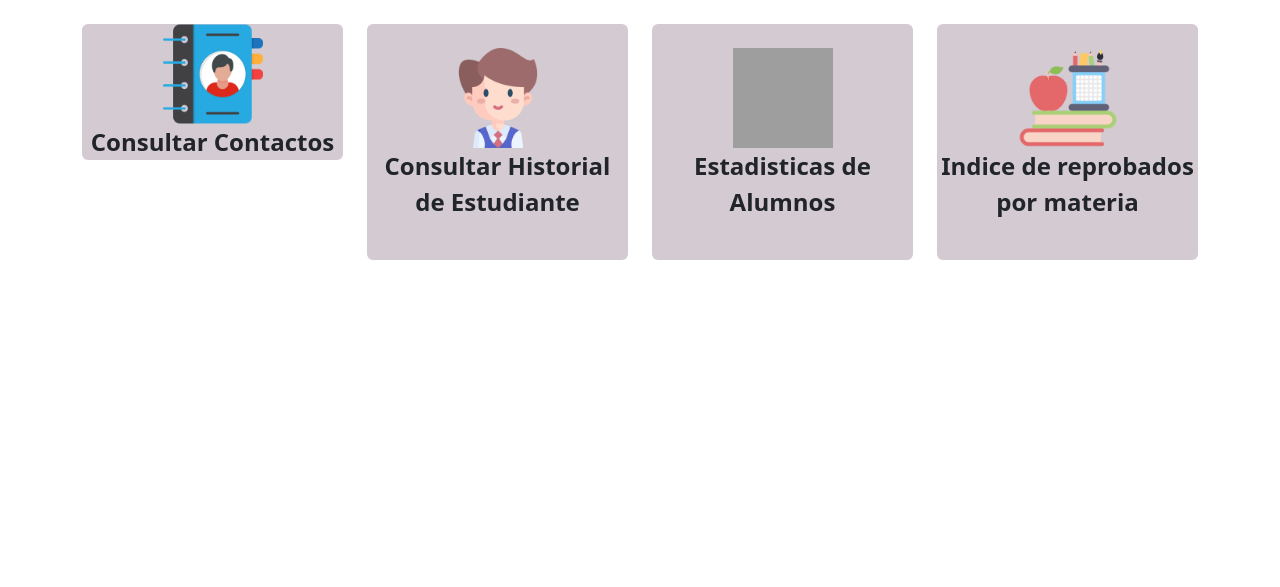
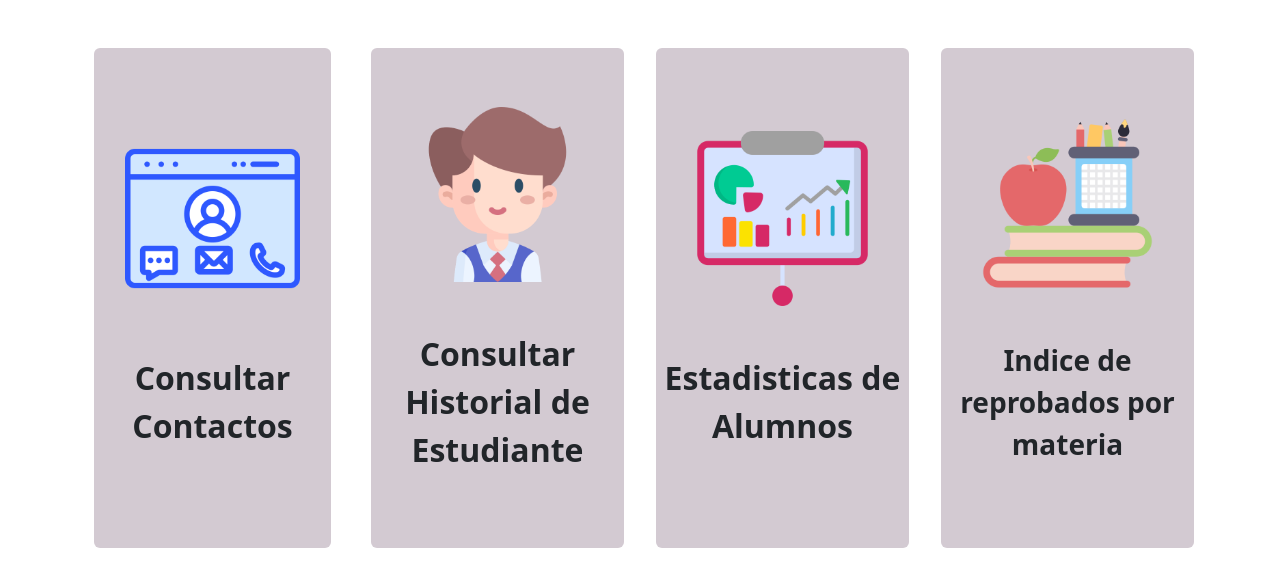
Before and after one commit to BrialexMaga/coordinacion, a Django app: page / in a window 1280 px wide. Shown: the part 56-643 px from the top of the page. Run offline with Django 4.2, Linux system fonts and the light colour scheme; the visitor is signed in with stand-in values (Sample User, id 1); grey boxes are pictures that could not be loaded.

Commit message:
Change Icons in landing page

```diff
--- a/landingpage/templates/landingpage/landing_page.html
+++ b/landingpage/templates/landingpage/landing_page.html
@@ -4,51 +4,44 @@
 
 {% load static %}
 {% block content %}
-<br>
-    <div class="container">
+    <div class="container pt-5">
         <div class="row">
             <!-- Opción 1 -->
-            <div class="col-md-3">
+            <div class="col-md-3 ps-4 pe-4">
                 <a href="{% url 'contacts' %}" style="display: block; height: 100%; color: inherit; text-decoration: none;">
-                    <div class="text-center rounded" style="background-color: #D3CAD2;">
-                        <img height=100px width=100px  src="{% static 'landingpage/contact.png' %}">
-                        <p class="text-center fw-semibold fs-4">Consultar Contactos</p>
+                    <div class="d-flex flex-column justify-content-center align-items-center text-center rounded my-landing-container" style="background-color: #D3CAD2;">
+                        <img height=175px width=175px  src="{% static 'landingpage/contact2.png' %}">
+                        <p class="text-center fw-semibold fs-2 pt-5">Consultar Contactos</p>
                     </div>
                 </a>
             </div>
 
             <!-- Opción 2 -->
-            <div class="col-md-3">
+            <div class="col-md-3 ps-3 pe-3">
                 <a href="{% url 'history-search-page' %}" style="display: block; height: 100%; color: inherit; text-decoration: none;">
-                    <div class="text-center rounded" style="background-color: #D3CAD2;">
-                        <br>
-                        <img height=100px width=100px  src="{% static 'landingpage/student.png' %}">
-                        <p class="text-center fw-semibold fs-4">Consultar Historial de Estudiante</p>
-                        <br>
+                    <div class="d-flex flex-column justify-content-center align-items-center text-center rounded my-landing-container" style="background-color: #D3CAD2;">
+                        <img height=175px width=175px  src="{% static 'landingpage/student.png' %}">
+                        <p class="text-center fw-semibold fs-2 pt-5">Consultar Historial de Estudiante</p>
                     </div>
                 </a>
             </div>
 
             <!-- Opción 3 -->
-            <div class="col-md-3">
+            <div class="col-md-3 ps-3 pe-3">
                 <a href="{% url 'student-statistics-search-page' %}" style="display: block; height: 100%; color: inherit; text-decoration: none;">
-                    <div class="text-center rounded" style="background-color: #D3CAD2;">
-                        <br>
-                        <img height=100px width=100px  src="{% static 'landingpage/graph.png' %}">
-                        <p class="text-center fw-semibold fs-4">Estadisticas de Alumnos</p>
-                        <br>
+                    <div class="d-flex flex-column justify-content-center align-items-center text-center rounded my-landing-container" style="background-color: #D3CAD2;">
+                        <img height=175px width=175px  src="{% static 'landingpage/graph2.png' %}">
+                        <p class="text-center fw-semibold fs-2 pt-5">Estadisticas de Alumnos</p>
                     </div>
                 </a>
             </div>
 
             <!-- Opción 4 -->
-            <div class="col-md-3">
+            <div class="col-md-3 ps-3 pe-3">
                 <a href="{% url 'filter-failure-page' %}" style="display: block; height: 100%; color: inherit; text-decoration: none;">
-                    <div class="text-center rounded" style="background-color: #D3CAD2;">
-                        <br>
-                        <img height=100px width=100px  src="{% static 'landingpage/education.png' %}">
-                        <p class="text-center fw-semibold fs-4">Indice de reprobados por materia</p>
-                        <br>
+                    <div class="d-flex flex-column justify-content-center align-items-center text-center rounded my-landing-container" style="background-color: #D3CAD2;">
+                        <img height=175px width=175px  src="{% static 'landingpage/education.png' %}">
+                        <p class="text-center fw-semibold fs-3 pt-5">Indice de reprobados por materia</p>
                     </div>
                 </a>
             </div>
```
Also changed, not shown: landingpage/static/landingpage/contact2.png (added), landingpage/static/landingpage/graph2.png (added).
